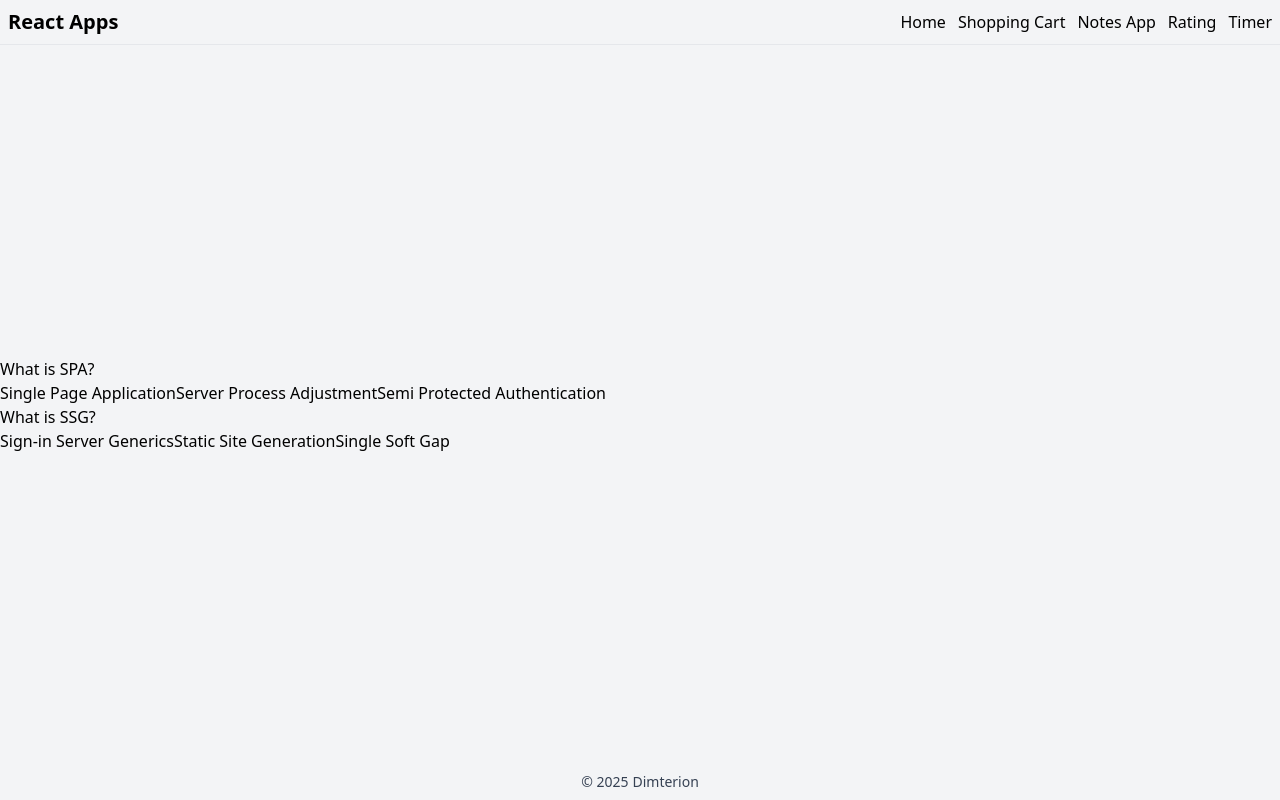
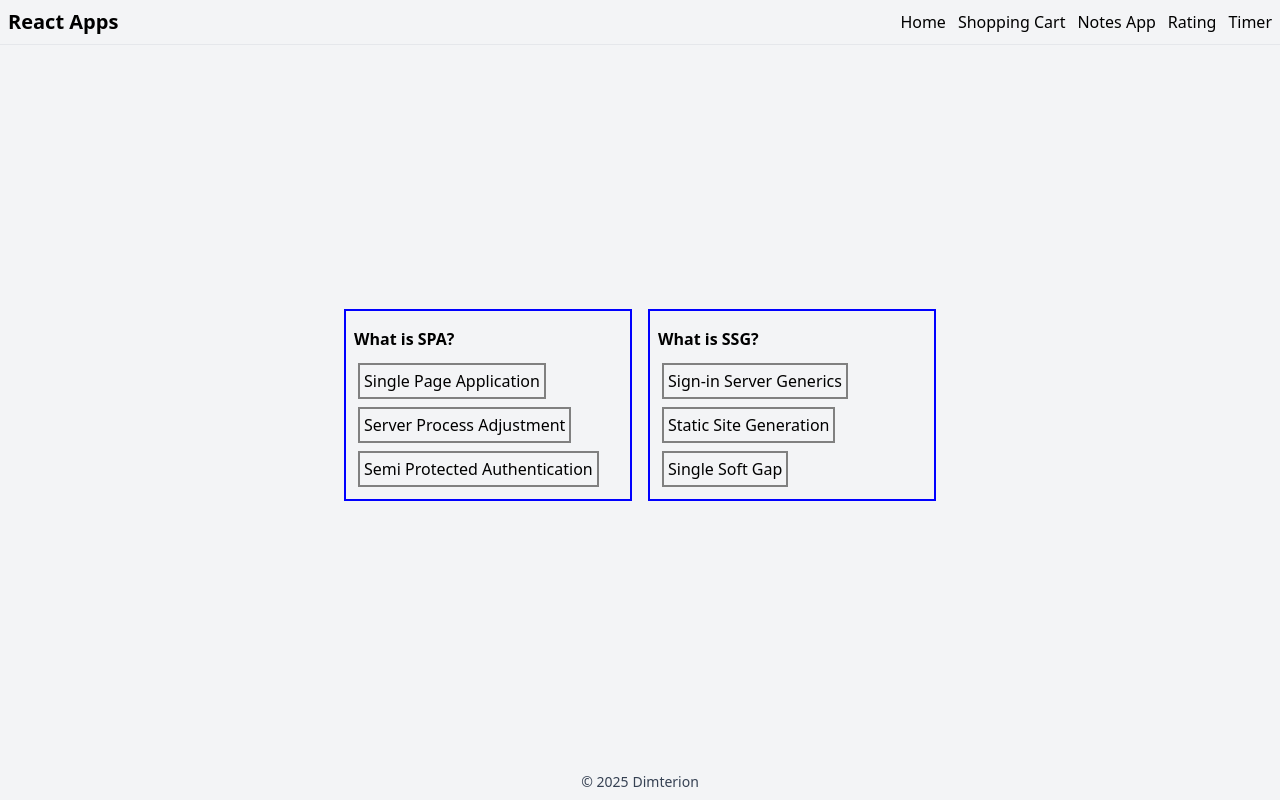
Before and after one commit to Dimterion/react-apps, a React (Vite) app: page /quiz in a window 1280 px wide. Built offline with nearby package versions, Linux system fonts and the light colour scheme; no server answers.

Commit message:
adjust quiz page basic structure & style

```diff
--- a/src/App.jsx
+++ b/src/App.jsx
@@ -7,7 +7,7 @@ import NotesAppPage from "./pages/notes-app/notes-app";
 import RatingPage from "./pages/rating";
 import TimerPage from "./pages/timer";
 import NodeInterfacePage from "./pages/node-interface/node-interface";
-import QuizPage from "./pages/quiz";
+import QuizPage from "./pages/quiz/quiz";
 import NotFoundPage from "./pages/not-found";
 
 const App = () => {
--- a/src/components/QuizCard/QuizCard.jsx
+++ b/src/components/QuizCard/QuizCard.jsx
@@ -1,11 +1,11 @@
 import { useState } from "react";
 import "./quizCard.css";
 
-const Quiz = ({ question, answers }) => {
+const QuizCard = ({ question, answers }) => {
   const [result, setResult] = useState();
 
   return (
-    <section>
+    <article className="quizCard-container">
       <h2>{question}</h2>
       {answers.map((answer) => (
         <button
@@ -16,8 +16,8 @@ const Quiz = ({ question, answers }) => {
         </button>
       ))}
       {result && <p>{result.correct ? "Correct" : "Not correct"}</p>}
-    </section>
+    </article>
   );
 };
 
-export default Quiz;
+export default QuizCard;
--- a/src/components/QuizCard/quizCard.css
+++ b/src/components/QuizCard/quizCard.css
@@ -0,0 +1,23 @@
+.quizCard-container {
+  border: 2px solid blue;
+  margin: 0.5rem;
+  padding: 0.5rem;
+  width: 18rem;
+}
+
+.quizCard-container h2 {
+  font-weight: bold;
+  margin: 0.5rem 0;
+}
+
+.quizCard-container button {
+  border: 2px solid gray;
+  cursor: pointer;
+  margin: 0.25rem;
+  padding: 0.25rem;
+}
+
+.quizCard-container p {
+  font-style: italic;
+  margin: 0.5rem 0;
+}
--- /dev/null
+++ b/src/pages/quiz/quiz.css
@@ -0,0 +1,5 @@
+.quizPage-container {
+  display: flex;
+  flex-flow: row wrap;
+  justify-content: center;
+}
--- a/src/pages/quiz.jsx
+++ b/src/pages/quiz/quiz.jsx
@@ -1,4 +1,5 @@
-import QuizCard from "../components/QuizCard/QuizCard";
+import QuizCard from "../../components/QuizCard/QuizCard";
+import "./quiz.css";
 
 const QuizPage = () => {
   const quiz = [
@@ -23,7 +24,7 @@ const QuizPage = () => {
   ];
 
   return (
-    <main>
+    <main className="quizPage-container">
       {quiz.map((q) => (
         <QuizCard key={q.id} question={q.question} answers={q.answers} />
       ))}
```
